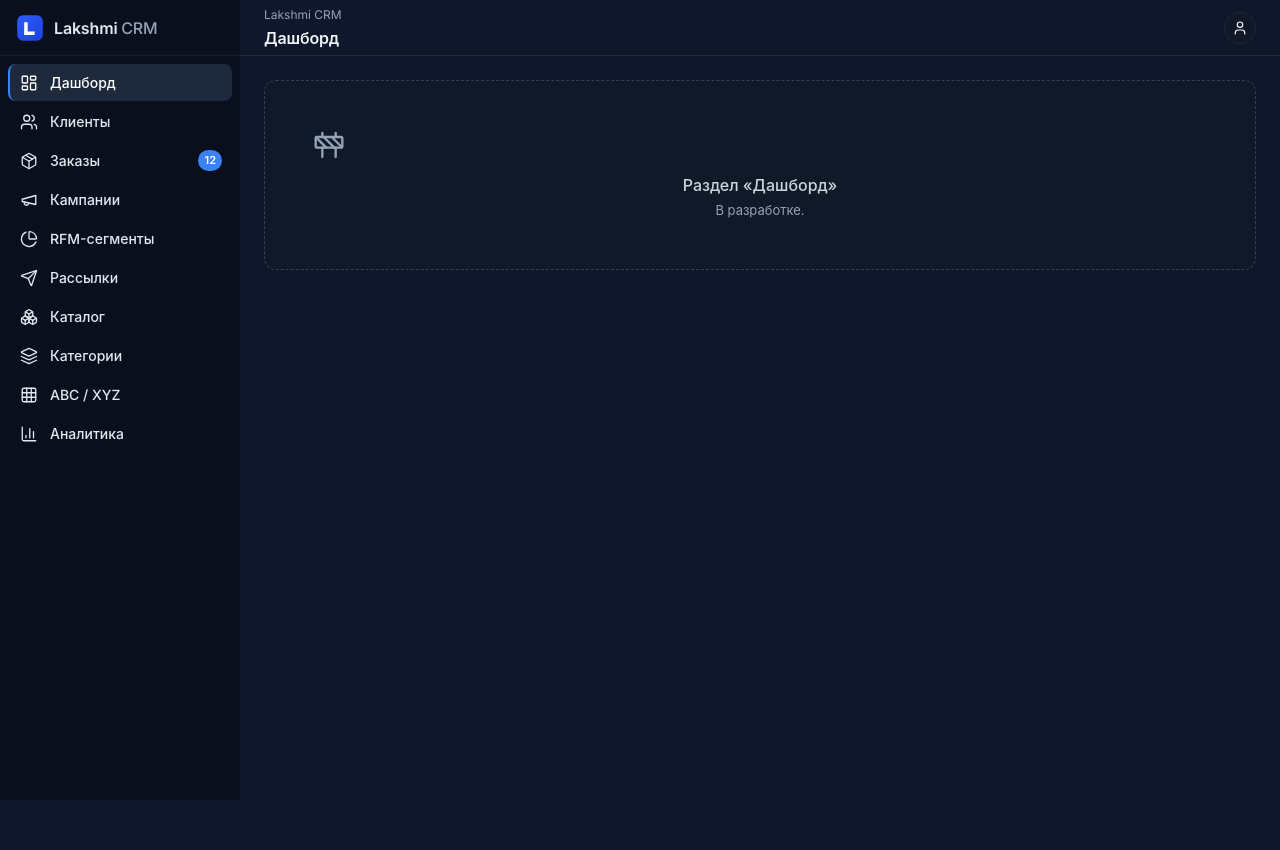
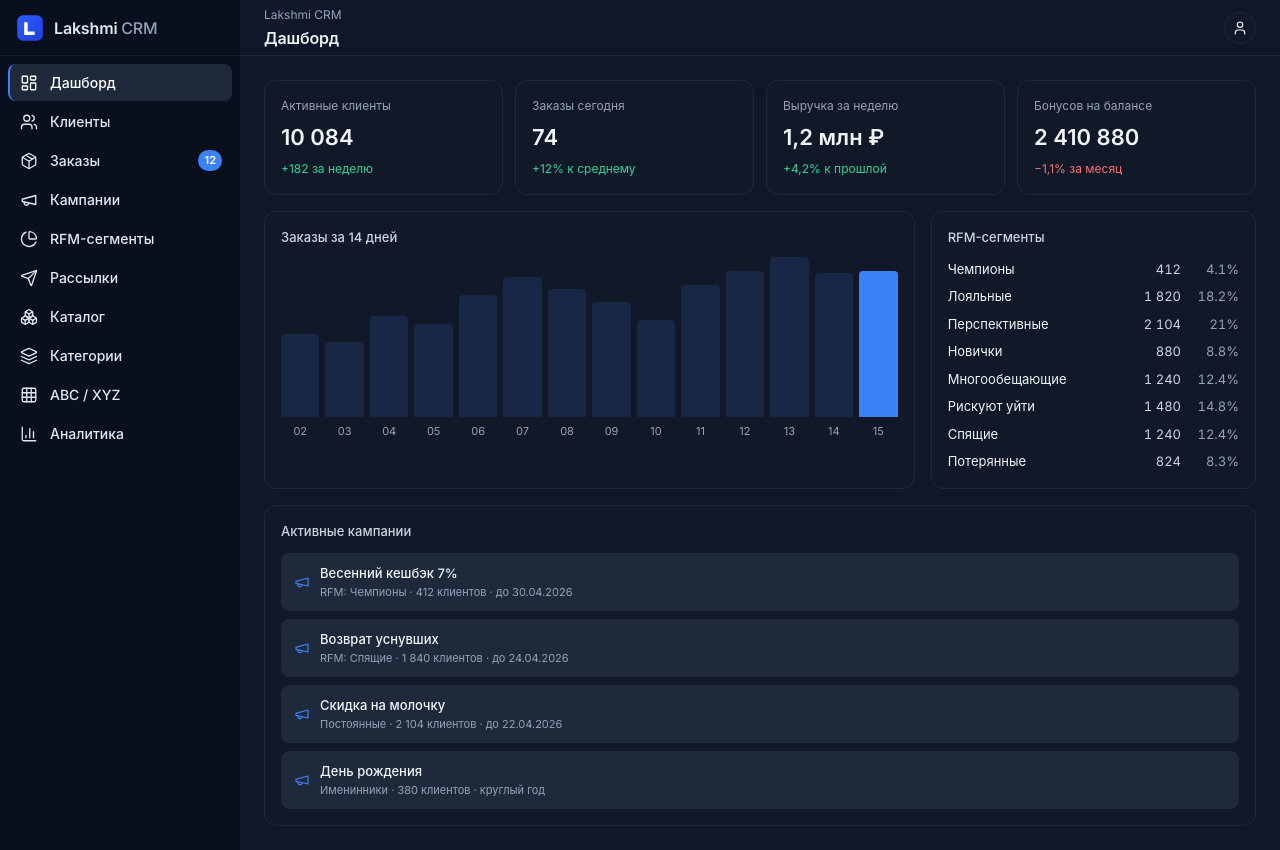
Before and after one commit to Shit-coin-v/lakshmi-bot, a React (Vite) app in the folder crm-web/: page /dashboard in a window 1280 px wide. Before the commit the page ends 800 px from the top, so only its background shows below. Built offline with nearby package versions, Linux system fonts and the light colour scheme; a web font is replaced by a local one.

Commit message:
feat(crm-web): port DashboardScreen with Stat, BarChart, ActiveCampaign primitives

```diff
--- /dev/null
+++ b/crm-web/src/components/primitives/ActiveCampaign.jsx
@@ -0,0 +1,21 @@
+import { Icon } from '../Icon.jsx';
+
+export function ActiveCampaign({ name, hint }) {
+  return (
+    <div style={{
+      display: 'flex', alignItems: 'center', gap: 10,
+      padding: '10px 12px',
+      borderRadius: 'var(--radius-md)',
+      background: 'var(--surface-panel-elevated)',
+      border: '1px solid var(--border)',
+    }}>
+      <Icon name="megaphone" size={16} style={{ color: 'var(--accent-600)' }} />
+      <div style={{ flex: 1, minWidth: 0 }}>
+        <div style={{ fontSize: 13, fontWeight: 500, color: 'var(--fg-primary)' }}>{name}</div>
+        {hint && <div style={{ fontSize: 11, color: 'var(--fg-muted)' }}>{hint}</div>}
+      </div>
+    </div>
+  );
+}
+
+export default ActiveCampaign;
--- /dev/null
+++ b/crm-web/src/components/primitives/BarChart.jsx
@@ -0,0 +1,25 @@
+export function BarChart({ data, height = 180, accent = 'var(--accent-600)' }) {
+  if (!data?.length) return null;
+  const max = Math.max(...data.map((d) => d.value));
+  return (
+    <div style={{ display: 'flex', alignItems: 'flex-end', gap: 6, height }}>
+      {data.map((d, i) => {
+        const isLast = i === data.length - 1;
+        const h = (d.value / max) * (height - 20);
+        return (
+          <div key={i} style={{ flex: 1, display: 'flex', flexDirection: 'column', gap: 6, alignItems: 'center' }}>
+            <div style={{
+              width: '100%', height: `${h}px`,
+              background: isLast ? accent : 'var(--accent-soft)',
+              borderRadius: '4px 4px 0 0',
+              transition: 'background var(--dur-standard) var(--ease-standard)',
+            }} />
+            <span style={{ fontSize: 11, color: 'var(--fg-muted)' }}>{d.label}</span>
+          </div>
+        );
+      })}
+    </div>
+  );
+}
+
+export default BarChart;
--- /dev/null
+++ b/crm-web/src/components/primitives/Stat.jsx
@@ -0,0 +1,20 @@
+export function Stat({ label, value, delta, deltaLabel, mono }) {
+  const positive = (delta ?? 0) >= 0;
+  return (
+    <div style={{
+      background: 'var(--surface-panel)', border: '1px solid var(--border)',
+      borderRadius: 'var(--radius-lg)', padding: 16,
+      display: 'flex', flexDirection: 'column', gap: 6,
+    }}>
+      <div style={{ fontSize: 12, color: 'var(--fg-muted)' }}>{label}</div>
+      <div style={{ fontSize: 22, fontWeight: 600, color: 'var(--fg-primary)', fontFamily: mono ? 'ui-monospace, monospace' : 'inherit' }}>
+        {value}
+      </div>
+      {deltaLabel && (
+        <div style={{ fontSize: 12, color: positive ? 'var(--success)' : 'var(--danger)' }}>{deltaLabel}</div>
+      )}
+    </div>
+  );
+}
+
+export default Stat;
--- a/crm-web/src/routes.jsx
+++ b/crm-web/src/routes.jsx
@@ -4,9 +4,9 @@ import RfmScreen from './screens/RfmScreen.jsx';
 import CatalogScreen from './screens/CatalogScreen.jsx';
 import AnalyticsScreen from './screens/AnalyticsScreen.jsx';
 import NotFoundScreen from './screens/NotFoundScreen.jsx';
+import DashboardScreen from './screens/DashboardScreen.jsx';
 
 // Временные заглушки — заменяются в Tasks 10-18.
-const TmpDashboard       = () => <Placeholder name="Дашборд" />;
 const TmpClients         = () => <Placeholder name="Клиенты" />;
 const TmpClientDetail    = () => <Placeholder name="Карточка клиента" />;
 const TmpOrders          = () => <Placeholder name="Заказы" />;
@@ -32,7 +32,7 @@ export const SCREEN_TITLES = {
 };
 
 export const ROUTES = [
-  { path: '/dashboard',         element: <TmpDashboard /> },
+  { path: '/dashboard',         element: <DashboardScreen /> },
   { path: '/clients',           element: <TmpClients /> },
   { path: '/clients/:id',       element: <TmpClientDetail /> },
   { path: '/orders',            element: <TmpOrders /> },
--- /dev/null
+++ b/crm-web/src/screens/DashboardScreen.jsx
@@ -0,0 +1,61 @@
+import { Stat } from '../components/primitives/Stat.jsx';
+import { BarChart } from '../components/primitives/BarChart.jsx';
+import { ActiveCampaign } from '../components/primitives/ActiveCampaign.jsx';
+import dashboard from '../fixtures/dashboard.js';
+import { fmtRubShort } from '../utils/format.js';
+
+function fmtKpi(kpi) {
+  if (kpi.format === 'rubShort') return fmtRubShort(kpi.value);
+  return new Intl.NumberFormat('ru-RU').format(kpi.value);
+}
+
+export default function DashboardScreen() {
+  const barData = dashboard.daily.map((d) => ({
+    label: d.date.slice(8, 10),
+    value: d.revenue,
+  }));
+  return (
+    <div style={{ display: 'flex', flexDirection: 'column', gap: 16 }}>
+      <div style={{ display: 'grid', gridTemplateColumns: 'repeat(4, 1fr)', gap: 12 }}>
+        {dashboard.kpis.map((k) => (
+          <Stat key={k.id} label={k.label} value={fmtKpi(k)} delta={k.delta} deltaLabel={k.deltaLabel} />
+        ))}
+      </div>
+      <div style={{ display: 'grid', gridTemplateColumns: '2fr 1fr', gap: 16 }}>
+        <div style={{
+          background: 'var(--surface-panel)', border: '1px solid var(--border)',
+          borderRadius: 'var(--radius-lg)', padding: 16,
+        }}>
+          <div style={{ fontSize: 13, fontWeight: 500, color: 'var(--fg-secondary)', marginBottom: 12 }}>Заказы за 14 дней</div>
+          <BarChart data={barData} />
+        </div>
+        <div style={{
+          background: 'var(--surface-panel)', border: '1px solid var(--border)',
+          borderRadius: 'var(--radius-lg)', padding: 16,
+        }}>
+          <div style={{ fontSize: 13, fontWeight: 500, color: 'var(--fg-secondary)', marginBottom: 12 }}>RFM-сегменты</div>
+          <div style={{ display: 'flex', flexDirection: 'column', gap: 8, fontSize: 13 }}>
+            {dashboard.rfmSegments.map((s) => (
+              <div key={s.name} style={{ display: 'flex', alignItems: 'center', gap: 10 }}>
+                <span style={{ flex: 1, color: 'var(--fg-primary)' }}>{s.name}</span>
+                <span style={{ color: 'var(--fg-secondary)', fontVariantNumeric: 'tabular-nums' }}>{s.count.toLocaleString('ru-RU')}</span>
+                <span style={{ color: 'var(--fg-muted)', width: 48, textAlign: 'right', fontVariantNumeric: 'tabular-nums' }}>{s.share}%</span>
+              </div>
+            ))}
+          </div>
+        </div>
+      </div>
+      <div style={{
+        background: 'var(--surface-panel)', border: '1px solid var(--border)',
+        borderRadius: 'var(--radius-lg)', padding: 16,
+      }}>
+        <div style={{ fontSize: 13, fontWeight: 500, color: 'var(--fg-secondary)', marginBottom: 12 }}>Активные кампании</div>
+        <div style={{ display: 'flex', flexDirection: 'column', gap: 8 }}>
+          {dashboard.activeCampaigns.map((c, i) => (
+            <ActiveCampaign key={i} name={c.name} hint={c.hint} />
+          ))}
+        </div>
+      </div>
+    </div>
+  );
+}
```
Also changed, not shown: 1 other file (tests, documents, lock files or other folders).
